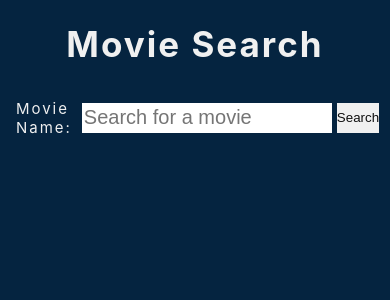
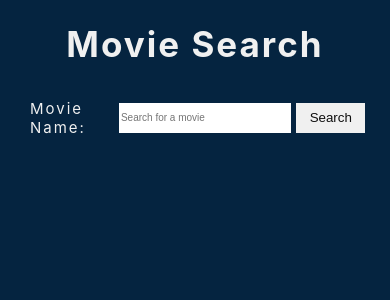
Before and after one commit to DanD88/moviedb, a React (Create React App) app in the folder moviedb/: page / in a window 390 px wide. Shown: the top 300 px of the page. Built offline with nearby package versions, Linux system fonts and the light colour scheme.

Commit message:
fixed mobile responsive

```diff
--- a/moviedb/src/App.css
+++ b/moviedb/src/App.css
@@ -22,7 +22,7 @@ body {
 }
 
 .container {
-  max-width: 1450px;
+  max-width: 1300px;
   margin: 0 auto;
   padding: 0 20px;
 
@@ -80,7 +80,7 @@ input {
 .card {
   cursor: pointer;
   background: transparent;
-  height: 650px;
+  height: 600px;
   width: 100%;
   perspective: 1000px;
   margin-bottom: 0px;
@@ -115,8 +115,6 @@ input {
   background-color: #f0f0f0;
   color: #0f0f0f;
   box-shadow: 1px 1px 5px rgba(153, 149, 149, 0.25);
-
-
 }
 
 .card-back {
@@ -126,7 +124,7 @@ input {
   color: #ffffff;
   transform: rotateY(180deg);
   align-items: center;
-  height: 650px;
+  height: 600px;
 
   /* display: flex;
   flex-direction: column;
@@ -149,7 +147,7 @@ input {
 
 .card img {
   width: 100%;
-  height: 650px;
+  height: 600px;
   object-fit: cover;
 }
 
@@ -192,10 +190,10 @@ input {
     font-size: 15px;
   }
 
-  .card img {
+  /* .card img {
     width: 100%;
     height: 100%;
-  }
+  } */
 
   .card-list {
     margin-top: 2rem;
@@ -206,6 +204,12 @@ input {
 
   .card {
     margin-bottom: 0px;
+    height: 400px;
+    width: 100%;
+  }
+
+  input {
+    font-size: 10px ;
   }
 
 
--- a/moviedb/src/App.js
+++ b/moviedb/src/App.js
@@ -1,6 +1,7 @@
 import React, {Component} from 'react'
 
 import SearchMovie from "./components/searchMovie"
+import Footer from "./components/footer"
 
 import './App.css'
 
@@ -11,6 +12,7 @@ class App extends Component {
         <div className="container">
           <h1 className="title">Movie Search</h1>
           <SearchMovie />
+          {/* <Footer /> */}
         </div>
 
       </div>
--- /dev/null
+++ b/moviedb/src/components/footer.js
@@ -0,0 +1,15 @@
+import React from "react"
+
+const Footer = () => {
+    return (
+        <div className="footer">
+
+            <div className="left">
+                <p>Daniel Davidson</p>
+            </div>
+
+        </div>
+    )
+}
+
+export default Footer
```
